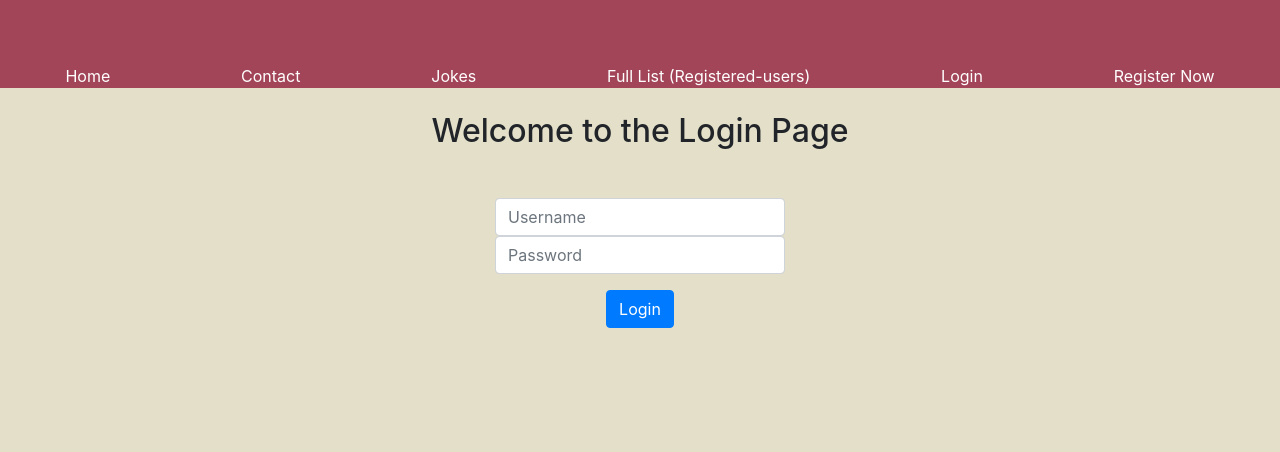
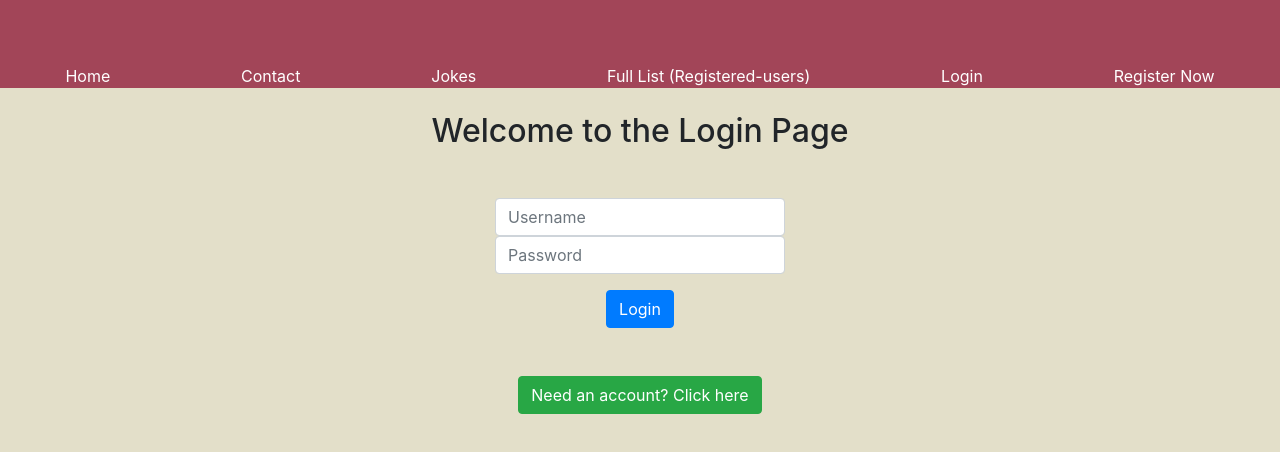
Before and after one commit to Build-Week-Dad-Jokes-4/frontend, a React (Create React App) app: page /login in a window 1280 px wide. Shown: the top 452 px of the page. Built offline with nearby package versions, Linux system fonts and the light colour scheme.

Commit message:
fixed Need account button on Login page

```diff
--- a/src/components/Login.js
+++ b/src/components/Login.js
@@ -1,6 +1,6 @@
 import React, { useContext } from 'react';
 import axios from 'axios';
-import { Container, Form, Input, Button } from 'reactstrap'
+import { Container, Form, Input, Button } from 'reactstrap';
 
 // Contexts
 import { LoginContext } from '../contexts/LoginContext';
@@ -33,7 +33,6 @@ const Login = props => {
     <>
       <h2 className="mt-4">Welcome to the Login Page</h2>
       <Container className="w-25 mt-5">
-
         <Form className="" onSubmit={login}>
           <Input
             type="text"
@@ -49,10 +48,22 @@ const Login = props => {
             value={credentials.password}
             onChange={handleChange}
           />
-        <Button color="primary" className="mt-3">Login</Button>
-        {/* <div>
-          <button>Need an account? Click here</button>
-        </div> */}
+          <div>
+            <div>
+              <Button color="primary" className="mt-3">
+                Login
+              </Button>
+            </div>
+            <div>
+              <Button
+                color="success"
+                className="mt-5"
+                onClick={() => props.history.push('/register')}
+              >
+                Need an account? Click here
+              </Button>
+            </div>
+          </div>
         </Form>
       </Container>
     </>
```
Lines whose indentation alone changed are shown as unchanged.
